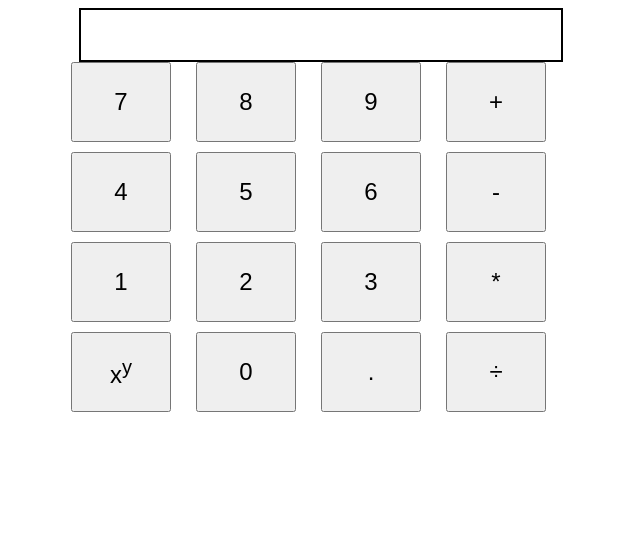
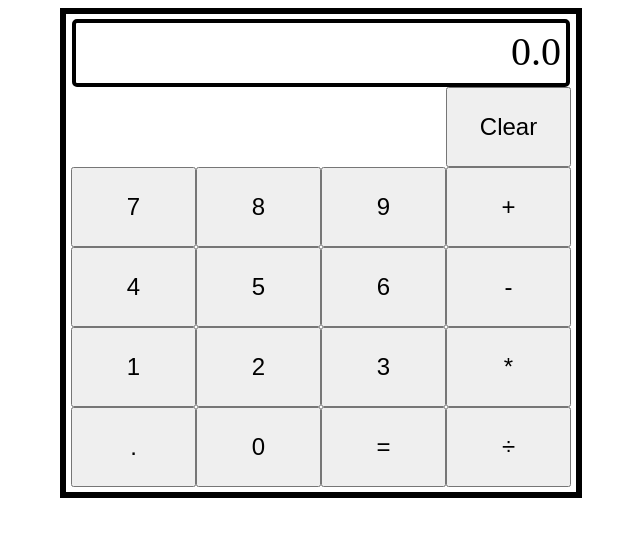
Before and after one commit to moinabyssinia/calculator, a plain HTML site: page index.html in a window 1280 px wide. Shown: the whole page, without its empty margins (319-959 px from the left). Drawn offline with Linux system fonts and the light colour scheme.

Commit message:
tentative style prepared

```diff
--- a/index.html
+++ b/index.html
@@ -7,33 +7,39 @@
     <link type="text/css" rel="stylesheet" href="style.css">
 </head>
 <body>
-    <div class="screen"></div>
+    <div class="silo">
+        <div class="screen">0.0</div>
         <div class="container">
-        <div class="firstrow">
+            <div class="col-clear">
+                <button>Clear</button>
+            </div>
+            <div class="col">
                 <button>7</button>
+                <button>8</button>
+                <button>9</button>
+                <button>+</button>
+            </div>
+            <div class="col">
                 <button>4</button>
+                <button>5</button>
+                <button>6</button>
+                <button>-</button>
+            </div>
+            <div class="col">
                 <button>1</button>
-            <button>x<sup>y</sup></button>
+                <button>2</button>
+                <button>3</button>
+                <button>*</button>
             </div>
-        <div class="secondrow">
-            <button>8</button>
-            <button>5</button>
-            <button>2</button>
+            <div class="col">
+                <button>.</button>
                 <button>0</button>
-        </div>
-        <div class="thirdrow">
-            <button>9</button>
-            <button>6</button>
-            <button>3</button>
-            <button>.</button>
-        </div>
-        <div class="fourthrow">
-            <button>+</button>
-            <button>-</button>
-            <button>*</button>
+                <button>=</button>
                 <button>÷</button>
             </div>
 
         </div>
+    </div>
+
 </body>
 </html>
--- a/style.css
+++ b/style.css
@@ -1,18 +1,38 @@
+.silo{
+    margin: 0 auto 0 auto;
+    border: 6px solid black;
+    width: 500px;
+    padding: 5px 5px 5px 5px;
+}
 .container {
     margin: 0 auto 0 auto;
     width: 500px;
     display: flex;
-    align-content: center;
+    flex-direction: column;
+    align-content: space-around;
+}
+.col{
+    display: flex;
+    flex-direction: row;
+}
+.col-clear button{
+    width: 25%;
+    float: right;
 }
 button{
-    width: 100px;
+    width: 100%;
     height: 80px;
     font-size: 24px;
-    margin-bottom: 10px;
+    /* margin: 0 0 10px 0; */
 }
 .screen{
     margin: 0 auto 0 auto;
     width: 480px;
     height: 50px;
-    border: 2px solid black;
+    border: 4px solid black;
+    border-radius: 5px;
+    padding: 5px;
+    text-align: end;
+    font-size: 40px;
+    font-family: 'digital';
 }
```
Lines whose indentation alone changed are shown as unchanged.
